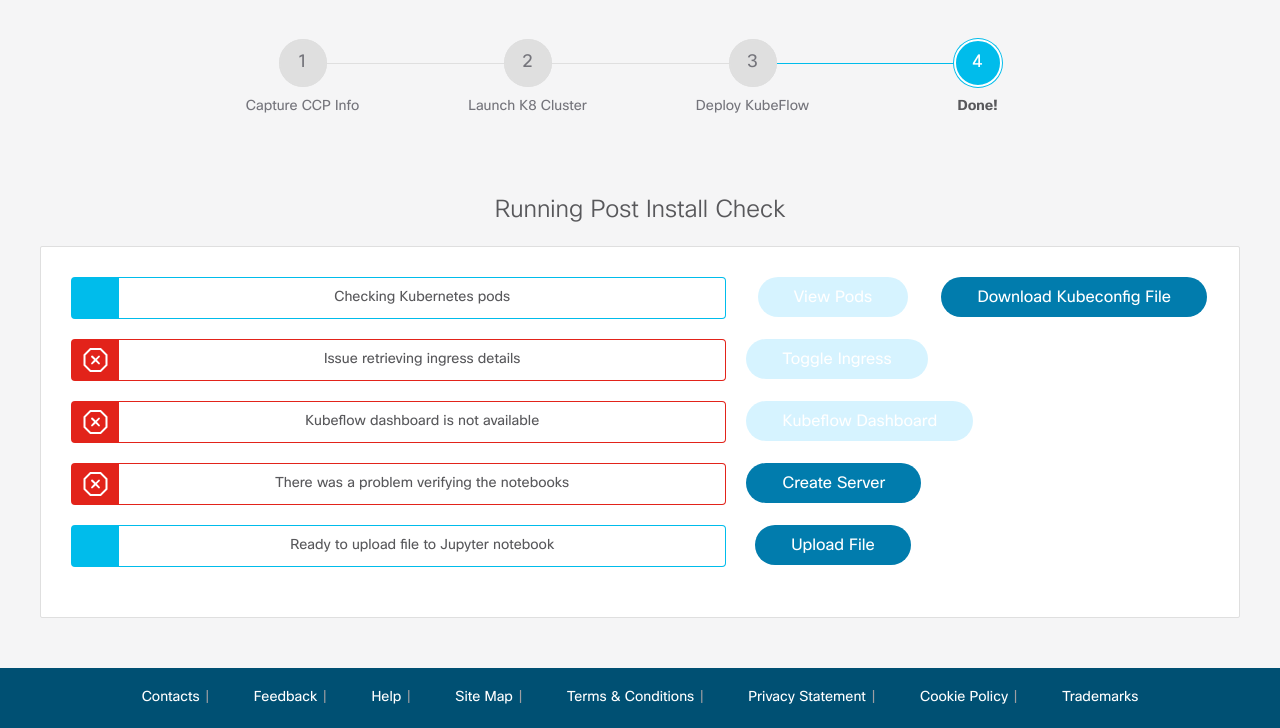
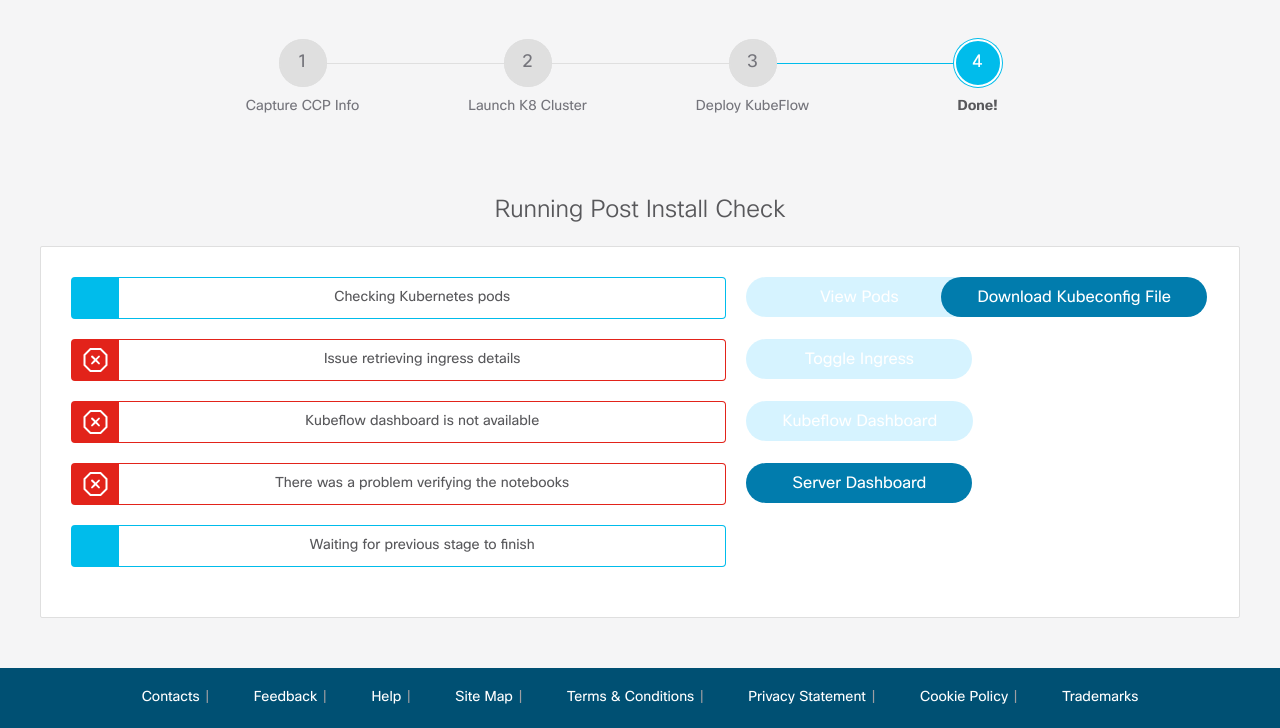
Before and after one commit to CiscoDevNet/MLAnywhere, a Flask app: template mla_app_code/templates/stage4.html in a window 1280 px wide. Shown: the part 132-860 px from the top of the page. Run offline with Flask 2, Linux system fonts and the light colour scheme; the template is opened without the code that fills it, so the values that code supplies are empty; some libraries are stand-ins or nearby versions.

Commit message:
Update stage4.html

```diff
--- a/mla_app_code/templates/stage4.html
+++ b/mla_app_code/templates/stage4.html
@@ -24,7 +24,11 @@
             <script src="{{ url_for('static', filename='js/postInstallation.js') }}"></script>
             <script src="{{ url_for('static', filename='js/downloadKubeconfig.js') }}"></script>
 
-
+            <style>
+                .stage4btn1 {
+                    min-width: 226px !important;
+                }
+            </style>
 
     </head>
     <body class="cui">
@@ -122,7 +126,7 @@
                                                                                     </div>
                                                                                 </div>
                                                                                 <div class="col-md-2">
-                                                                                        <input id="viewPods" type="submit" class="btn btn--primary" value="View Pods">
+                                                                                        <input id="viewPods" type="submit" class="btn btn--primary stage4btn1" value="View Pods">
                                                                                 </div>
                                                                                 <div class="col-md-3">
                                                                                         <input id="downloadKubeconfig" type="submit" class="btn btn--primary" value="Download Kubeconfig File">
@@ -133,12 +137,12 @@
                                                                                     <div id="ingressAlert" >
                                                                                             <div class="alert alert--info">
                                                                                                 <div class="alert__icon "></div>
-                                                                                                <div class="alert__message">Checking ingress deployment</div>
+                                                                                                <div class="alert__message">Waiting for previous stage to finish</div>
                                                                                             </div>
                                                                                     </div>
                                                                                 </div>
                                                                                 <div class="col-md-2">
-                                                                                        <input id="toggleIngress" type="submit" class="btn btn--primary" value="Toggle Ingress">
+                                                                                        <input id="toggleIngress" type="submit" class="btn btn--primary stage4btn1" value="Toggle Ingress">
                                                                                 </div>
 
                                                                         </div>
@@ -148,12 +152,12 @@
                                                                                     <div id="kubeflowDashboardAlert" >
                                                                                             <div class="alert alert--info">
                                                                                                 <div class="alert__icon "></div>
-                                                                                                <div class="alert__message">Confirming Kubeflow dashboard reachability</div>
+                                                                                                <div class="alert__message">Waiting for previous stage to finish</div>
                                                                                             </div>
                                                                                     </div>
                                                                                 </div>
                                                                                 <div class="col-md-2">
-                                                                                        <input id="kubeflowDashboard" type="submit" class="btn btn--primary" value="Kubeflow Dashboard">
+                                                                                        <input id="kubeflowDashboard" type="submit" class="btn btn--primary stage4btn1" value="Kubeflow Dashboard">
                                                                                 </div>
 
                                                                         </div>
@@ -163,12 +167,12 @@
                                                                                     <div id="notebookAlert" >
                                                                                             <div class="alert alert--info">
                                                                                                 <div class="alert__icon "></div>
-                                                                                                <div class="alert__message">Ready to create new notebook server</div>
+                                                                                                <div class="alert__message">Waiting for previous stage to finish</div>
                                                                                             </div>
                                                                                     </div>
                                                                                 </div>
                                                                                 <div class="col-md-2">
-                                                                                        <input id="createNotebook" type="submit" class="btn btn--primary" value="Create Server">
+                                                                                        <input id="createNotebook" type="submit" class="btn btn--primary stage4btn1" value="Server Dashboard">
                                                                                 </div>
 
                                                                         </div>
@@ -178,15 +182,10 @@
                                                                                     <div id="notebookFileAlert" >
                                                                                             <div class="alert alert--info">
                                                                                                 <div class="alert__icon "></div>
-                                                                                                <div class="alert__message">Ready to upload file to Jupyter notebook</div>
+                                                                                                <div class="alert__message">Waiting for previous stage to finish</div>
                                                                                             </div>
                                                                                     </div>
                                                                                 </div>
-                                                                                <div class="col-md-2">
-                                                                                        <input id="uploadFile" type="submit" class="btn btn--primary" value="Upload File">
-                                                                                        <input id="file-input" type="file" name="file-input" style="display: none;" />
-                                                                                </div>
-
                                                                         </div>
 
 
```
